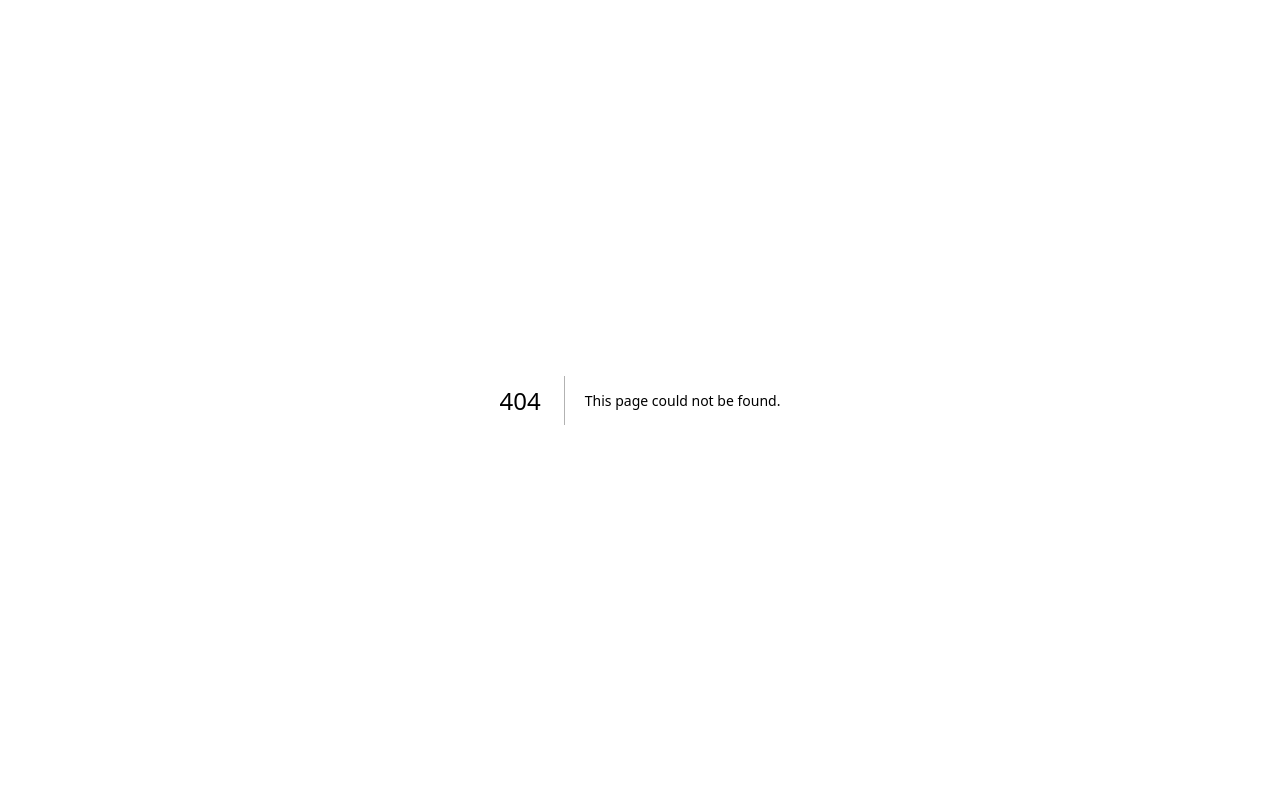
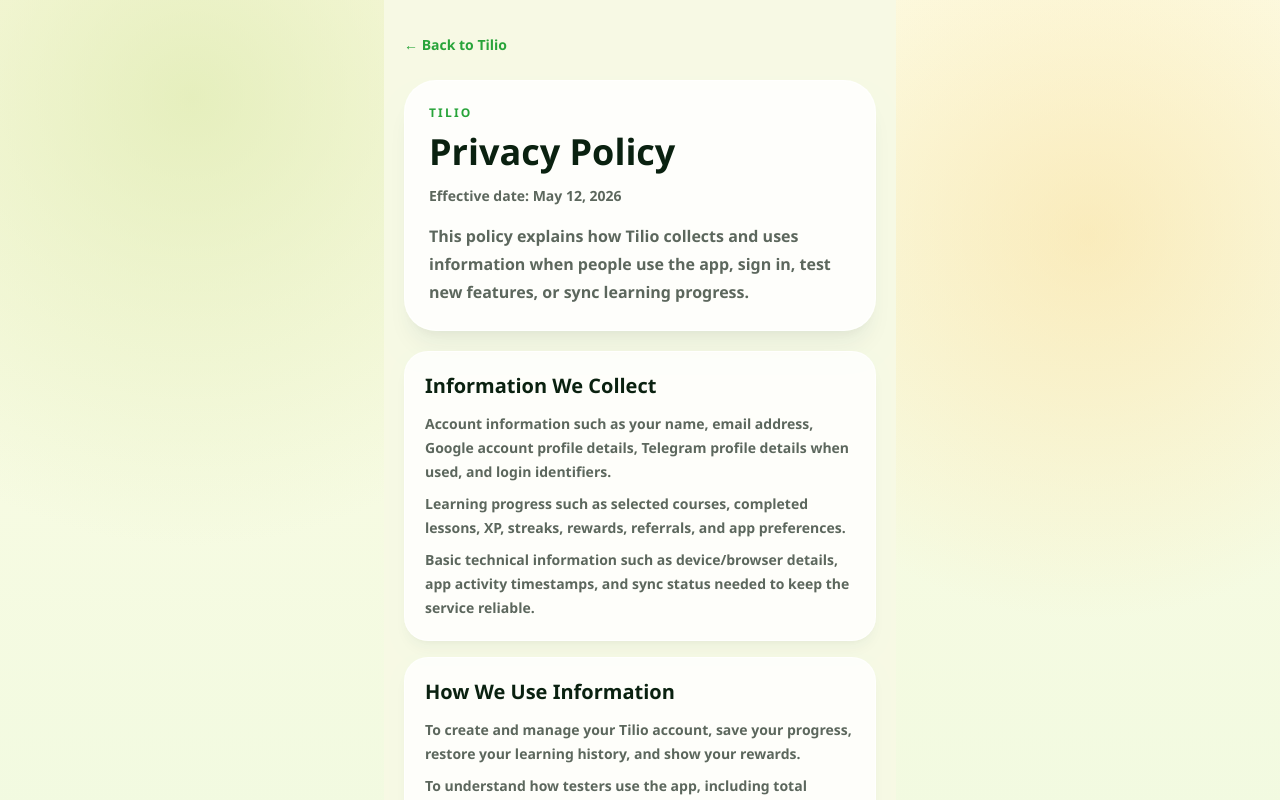
Before and after one commit to Elementexperts/tilio-language-up, a Next.js app: page /privacy in a window 1280 px wide. Before the commit this address had no page. Shown: the top 800 px of the page. Built offline with nearby package versions, Linux system fonts and the light colour scheme.

Commit message:
Add privacy and terms pages.

```diff
--- /dev/null
+++ b/app/privacy/page.tsx
@@ -0,0 +1,90 @@
+import type { Metadata } from 'next'
+
+export const metadata: Metadata = {
+  title: 'Privacy Policy | Tilio',
+  description: 'How Tilio collects, uses, and protects user information.',
+}
+
+const sections = [
+  {
+    title: 'Information We Collect',
+    body: [
+      'Account information such as your name, email address, Google account profile details, Telegram profile details when used, and login identifiers.',
+      'Learning progress such as selected courses, completed lessons, XP, streaks, rewards, referrals, and app preferences.',
+      'Basic technical information such as device/browser details, app activity timestamps, and sync status needed to keep the service reliable.',
+    ],
+  },
+  {
+    title: 'How We Use Information',
+    body: [
+      'To create and manage your Tilio account, save your progress, restore your learning history, and show your rewards.',
+      'To understand how testers use the app, including total testers, active users, course interest, and retention trends.',
+      'To improve lessons, fix bugs, protect the service, and communicate important product or account updates.',
+    ],
+  },
+  {
+    title: 'Sharing',
+    body: [
+      'We do not sell personal information.',
+      'We use trusted service providers such as Supabase, Google sign-in, Telegram Mini Apps, hosting, analytics, and infrastructure tools to operate Tilio.',
+      'We may disclose information when required by law, to protect users, or to prevent misuse of the service.',
+    ],
+  },
+  {
+    title: 'Your Choices',
+    body: [
+      'You can use local progress where available, or sign in to save progress across devices.',
+      'You can request account deletion or data access by contacting us.',
+      'You can log out at any time from the Account screen.',
+    ],
+  },
+  {
+    title: 'Data Security and Retention',
+    body: [
+      'We use reasonable technical and organizational measures to protect account and progress data.',
+      'We keep information as long as needed to provide Tilio, support testers, meet legal obligations, and improve the product.',
+      'No online service can guarantee perfect security, but we work to keep the app and its data handling responsible.',
+    ],
+  },
+  {
+    title: 'Children',
+    body: [
+      'Tilio is intended for general language learning. If a child uses Tilio, a parent or guardian should supervise account creation and app usage.',
+    ],
+  },
+]
+
+export default function PrivacyPage() {
+  return (
+    <main className="min-h-screen bg-background px-5 py-8 text-foreground">
+      <div className="mx-auto max-w-3xl">
+        <a href="/" className="text-sm font-black text-primary">← Back to Tilio</a>
+        <header className="mt-6 rounded-[2rem] border border-white/70 bg-white/85 p-6 shadow-xl shadow-emerald-950/5">
+          <p className="text-xs font-extrabold uppercase tracking-[0.18em] text-primary">Tilio</p>
+          <h1 className="mt-2 text-4xl font-black leading-tight">Privacy Policy</h1>
+          <p className="mt-3 text-sm font-semibold text-muted-foreground">Effective date: May 12, 2026</p>
+          <p className="mt-4 text-base font-semibold leading-7 text-muted-foreground">
+            This policy explains how Tilio collects and uses information when people use the app, sign in, test new features, or sync learning progress.
+          </p>
+        </header>
+
+        <div className="mt-5 space-y-4">
+          {sections.map((section) => (
+            <section key={section.title} className="rounded-[1.5rem] border border-white/70 bg-white/80 p-5 shadow-lg shadow-emerald-950/4">
+              <h2 className="text-xl font-black">{section.title}</h2>
+              <ul className="mt-3 space-y-2">
+                {section.body.map((item) => (
+                  <li key={item} className="text-sm font-semibold leading-6 text-muted-foreground">{item}</li>
+                ))}
+              </ul>
+            </section>
+          ))}
+        </div>
+
+        <footer className="mt-6 rounded-[1.5rem] bg-emerald-50/80 p-5 text-sm font-semibold leading-6 text-emerald-950">
+          Contact: fayzullaevnomoz@gmail.com
+        </footer>
+      </div>
+    </main>
+  )
+}
--- /dev/null
+++ b/app/terms/page.tsx
@@ -0,0 +1,96 @@
+import type { Metadata } from 'next'
+
+export const metadata: Metadata = {
+  title: 'Terms of Service | Tilio',
+  description: 'Terms for using the Tilio language learning app.',
+}
+
+const sections = [
+  {
+    title: 'Using Tilio',
+    body: [
+      'Tilio provides language learning lessons, practice tools, streaks, rewards, referral features, and tester experiences.',
+      'You agree to use Tilio lawfully, respectfully, and only for personal learning or approved testing purposes.',
+      'Features may change as the product develops, especially during testing.',
+    ],
+  },
+  {
+    title: 'Accounts',
+    body: [
+      'You may sign in with email, Google, Telegram, or other supported methods.',
+      'You are responsible for keeping your account access secure and for activity under your account.',
+      'We may suspend or remove accounts that misuse the app, abuse rewards, attempt fake referrals, or interfere with the service.',
+    ],
+  },
+  {
+    title: 'Learning Content and Rewards',
+    body: [
+      'Lessons, XP, streaks, feathers, badges, and rewards are learning tools and do not have cash value.',
+      'We may adjust rewards, lesson content, progress rules, or tester features to improve the app.',
+      'We try to provide useful learning content, but we do not guarantee fluency, exam results, or specific outcomes.',
+    ],
+  },
+  {
+    title: 'User Content and Feedback',
+    body: [
+      'If you send feedback, bug reports, ideas, or suggestions, you allow us to use them to improve Tilio without obligation to compensate you.',
+      'Do not submit content that is illegal, harmful, abusive, or violates someone else’s rights.',
+    ],
+  },
+  {
+    title: 'Privacy',
+    body: [
+      'Our Privacy Policy explains how we collect and use information.',
+      'By using Tilio, you also agree to the data practices described in the Privacy Policy.',
+    ],
+  },
+  {
+    title: 'Disclaimers and Limits',
+    body: [
+      'Tilio is provided as available. We work to keep it reliable, but we cannot promise uninterrupted or error-free service.',
+      'To the extent allowed by law, Tilio is not liable for indirect, incidental, or consequential damages from use of the app.',
+    ],
+  },
+  {
+    title: 'Changes',
+    body: [
+      'We may update these Terms as the product evolves.',
+      'Continued use of Tilio after changes means you accept the updated Terms.',
+    ],
+  },
+]
+
+export default function TermsPage() {
+  return (
+    <main className="min-h-screen bg-background px-5 py-8 text-foreground">
+      <div className="mx-auto max-w-3xl">
+        <a href="/" className="text-sm font-black text-primary">← Back to Tilio</a>
+        <header className="mt-6 rounded-[2rem] border border-white/70 bg-white/85 p-6 shadow-xl shadow-emerald-950/5">
+          <p className="text-xs font-extrabold uppercase tracking-[0.18em] text-primary">Tilio</p>
+          <h1 className="mt-2 text-4xl font-black leading-tight">Terms of Service</h1>
+          <p className="mt-3 text-sm font-semibold text-muted-foreground">Effective date: May 12, 2026</p>
+          <p className="mt-4 text-base font-semibold leading-7 text-muted-foreground">
+            These Terms explain the basic rules for using Tilio. If you do not agree with them, please do not use the app.
+          </p>
+        </header>
+
+        <div className="mt-5 space-y-4">
+          {sections.map((section) => (
+            <section key={section.title} className="rounded-[1.5rem] border border-white/70 bg-white/80 p-5 shadow-lg shadow-emerald-950/4">
+              <h2 className="text-xl font-black">{section.title}</h2>
+              <ul className="mt-3 space-y-2">
+                {section.body.map((item) => (
+                  <li key={item} className="text-sm font-semibold leading-6 text-muted-foreground">{item}</li>
+                ))}
+              </ul>
+            </section>
+          ))}
+        </div>
+
+        <footer className="mt-6 rounded-[1.5rem] bg-emerald-50/80 p-5 text-sm font-semibold leading-6 text-emerald-950">
+          Contact: fayzullaevnomoz@gmail.com
+        </footer>
+      </div>
+    </main>
+  )
+}
--- a/components/screens/account-screen.tsx
+++ b/components/screens/account-screen.tsx
@@ -1,7 +1,7 @@
 'use client'
 
 import { useEffect } from 'react'
-import { ArrowLeft, BarChart3, CheckCircle2, Cloud, CloudOff, LogIn, LogOut, ShieldCheck, UserPlus } from 'lucide-react'
+import { ArrowLeft, BarChart3, CheckCircle2, Cloud, CloudOff, FileText, LogIn, LogOut, ShieldCheck, UserPlus } from 'lucide-react'
 import { Button } from '@/components/ui/button'
 import { Card } from '@/components/ui/card'
 import { SparrowMascot } from '@/components/sparrow-mascot'
@@ -120,6 +120,20 @@
           </div>
         </Card>
 
+        <Card className="mt-4 rounded-[1.75rem] border-white/70 bg-white/85 p-4 shadow-xl shadow-emerald-950/5">
+          <div className="flex items-start gap-3">
+            <FileText className="mt-1 size-5 text-primary" />
+            <div>
+              <p className="font-black">Legal</p>
+              <p className="mt-1 text-sm font-semibold text-muted-foreground">Review Tilio&apos;s Privacy Policy and Terms of Service.</p>
+              <div className="mt-3 flex gap-2">
+                <a className="rounded-full bg-emerald-50 px-3 py-1.5 text-xs font-black text-primary" href="/privacy" target="_blank" rel="noreferrer">Privacy</a>
+                <a className="rounded-full bg-emerald-50 px-3 py-1.5 text-xs font-black text-primary" href="/terms" target="_blank" rel="noreferrer">Terms</a>
+              </div>
+            </div>
+          </div>
+        </Card>
+
         {showTesterStats && (
           <Card className="mt-4 rounded-[1.75rem] border-white/70 bg-white/85 p-4 shadow-xl shadow-emerald-950/5">
             <div className="flex items-center justify-between gap-3">
--- a/components/screens/auth-screen.tsx
+++ b/components/screens/auth-screen.tsx
@@ -247,6 +247,12 @@
           </Button>
           {message && <p className="mt-3 rounded-2xl bg-emerald-50 p-3 text-center text-xs font-bold text-emerald-700">{message}</p>}
           {error && <p className="mt-3 rounded-2xl bg-red-50 p-3 text-center text-xs font-bold text-red-700">{error}</p>}
+          <p className="mt-4 text-center text-xs font-semibold leading-5 text-muted-foreground">
+            By continuing, you agree to Tilio&apos;s{' '}
+            <a className="font-black text-primary" href="/terms" target="_blank" rel="noreferrer">Terms</a>
+            {' '}and{' '}
+            <a className="font-black text-primary" href="/privacy" target="_blank" rel="noreferrer">Privacy Policy</a>.
+          </p>
         </Card>
 
         <Card className="mt-4 rounded-[1.75rem] border-emerald-100 bg-emerald-50/70 p-4">
```
